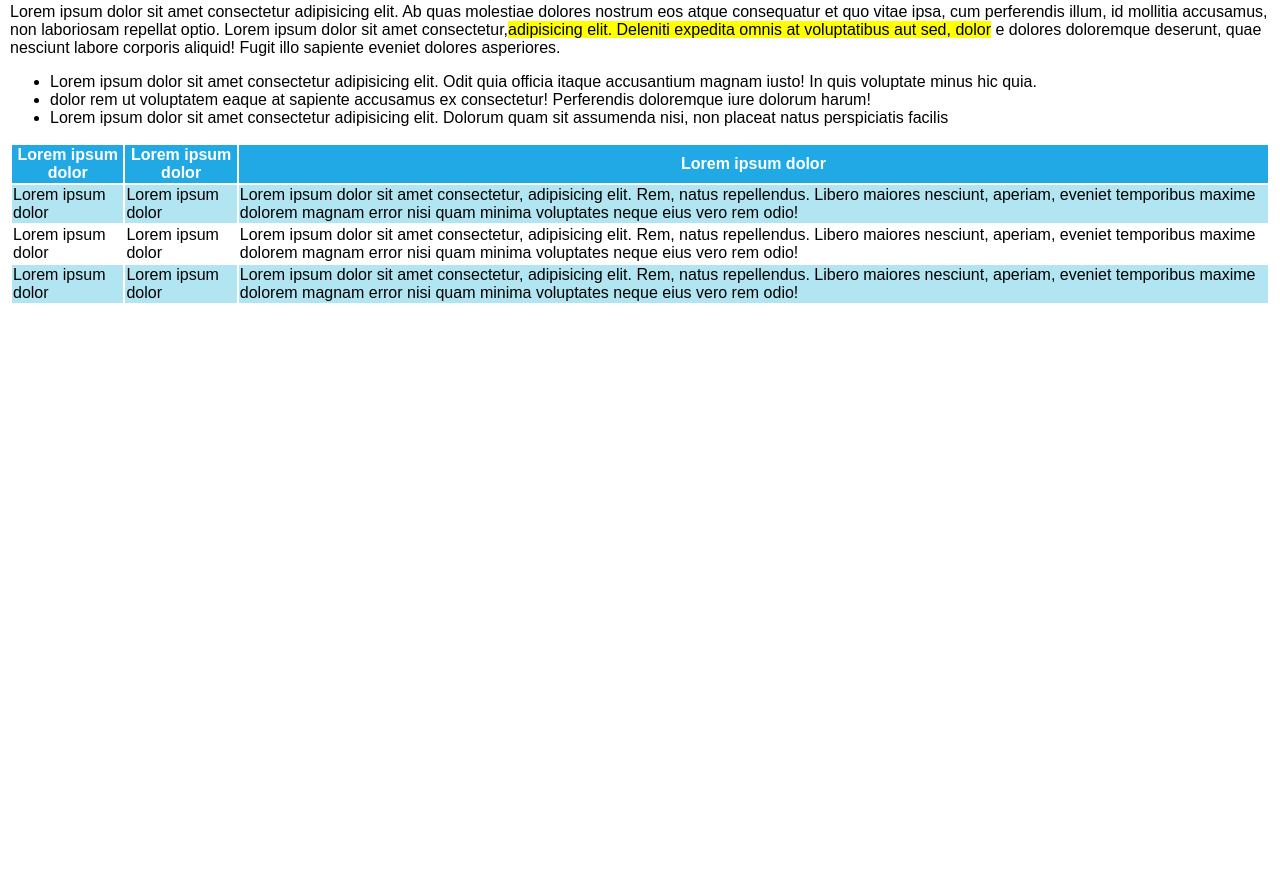
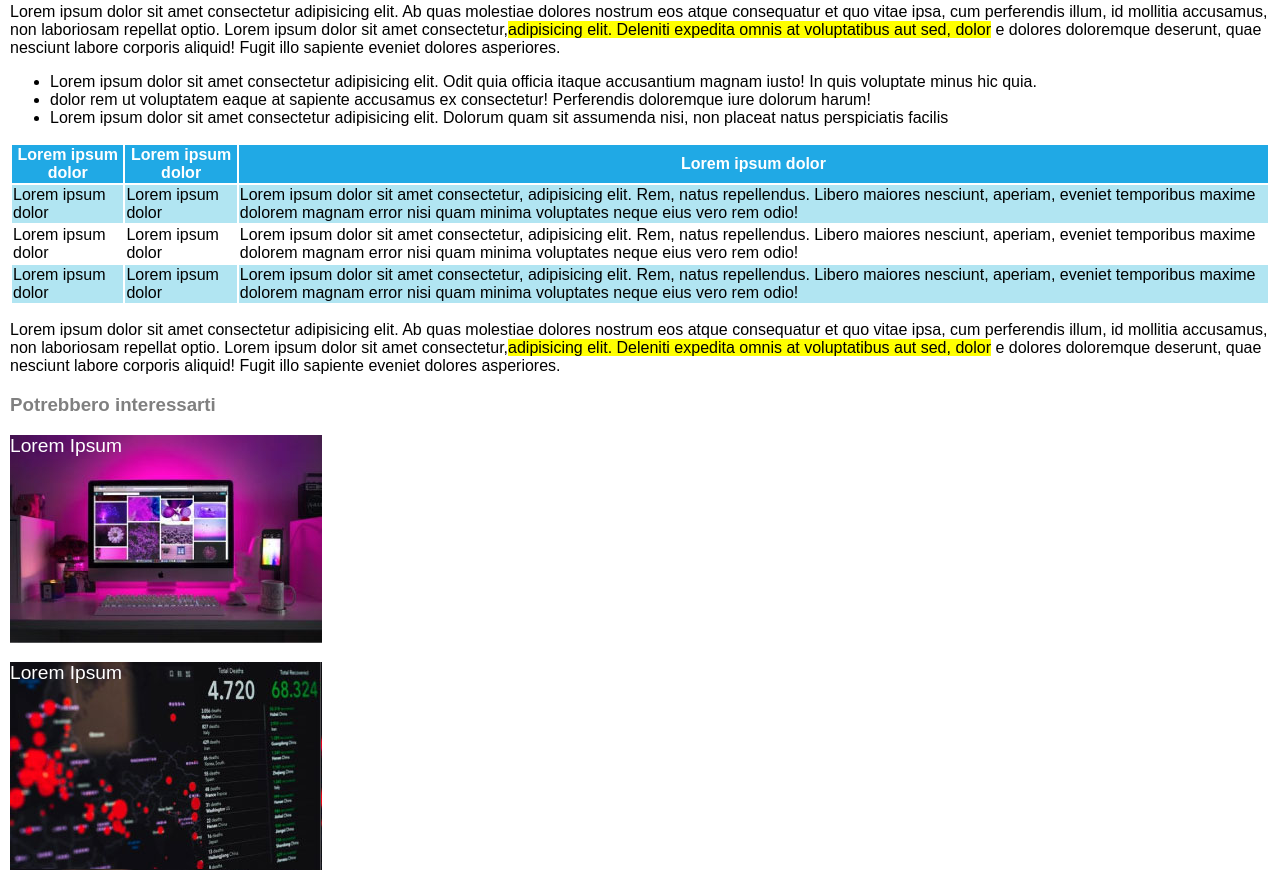
Before and after one commit to NavodContrath/html-css-booleaner, a plain HTML site: page index.html in a window 1280 px wide. Shown: the part 850-1739 px from the top of the page. Before the commit the page ends 1165 px from the top, so only its background shows below. Drawn offline with Linux system fonts and the light colour scheme.

Commit message:
add-img-end-of-main

```diff
--- a/index.html
+++ b/index.html
@@ -58,7 +58,7 @@
             </ul>
         </section>
         <!-- /first-part-of-the-article -->
-        <section id="table" class="article">
+        <section class="article">
             <table>
                 <thead>
                     <tr>
@@ -93,6 +93,24 @@
             </table>
         </section>
         <!-- /table -->
+        <section class="article">
+            <p>Lorem ipsum dolor sit amet consectetur adipisicing elit. Ab quas molestiae dolores nostrum eos atque
+                consequatur et quo vitae ipsa, cum perferendis illum, id mollitia accusamus, non laboriosam repellat
+                optio. Lorem ipsum dolor sit amet consectetur,<span class="bg_yellow">adipisicing elit. Deleniti
+                    expedita omnis at
+                    voluptatibus
+                    aut sed, dolor</span> e dolores doloremque deserunt, quae nesciunt labore corporis aliquid! Fugit
+                illo sapiente
+                eveniet dolores asperiores.
+            </p>
+        </section>
+        <!-- /article -->
+        <section class="article">
+            <h3>Potrebbero interessarti</h3>
+            <p id="bonus_img1">Lorem Ipsum</p>
+            <p id="bonus_img2">Lorem Ipsum</p>
+        </section>
+        <!-- /bonus-imgs -->
     </main>
     <!-- /main -->
     <footer id="site_footer"></footer>
--- a/style.css
+++ b/style.css
@@ -57,3 +57,24 @@ thead {
 #row_3 {
     background-color: var(--boo-tbody);
 }
+
+h3 {
+    color: grey;
+}
+
+
+#bonus_img1 {
+    width: 312px;
+    height: 208px;
+    background-image: url(img/monitor.jpg);
+    color: white;
+    font-size: larger;
+}
+
+#bonus_img2 {
+    width: 312px;
+    height: 208px;
+    background-image: url(img/graph.jpg);
+    color: white;
+    font-size: larger;
+}
```
